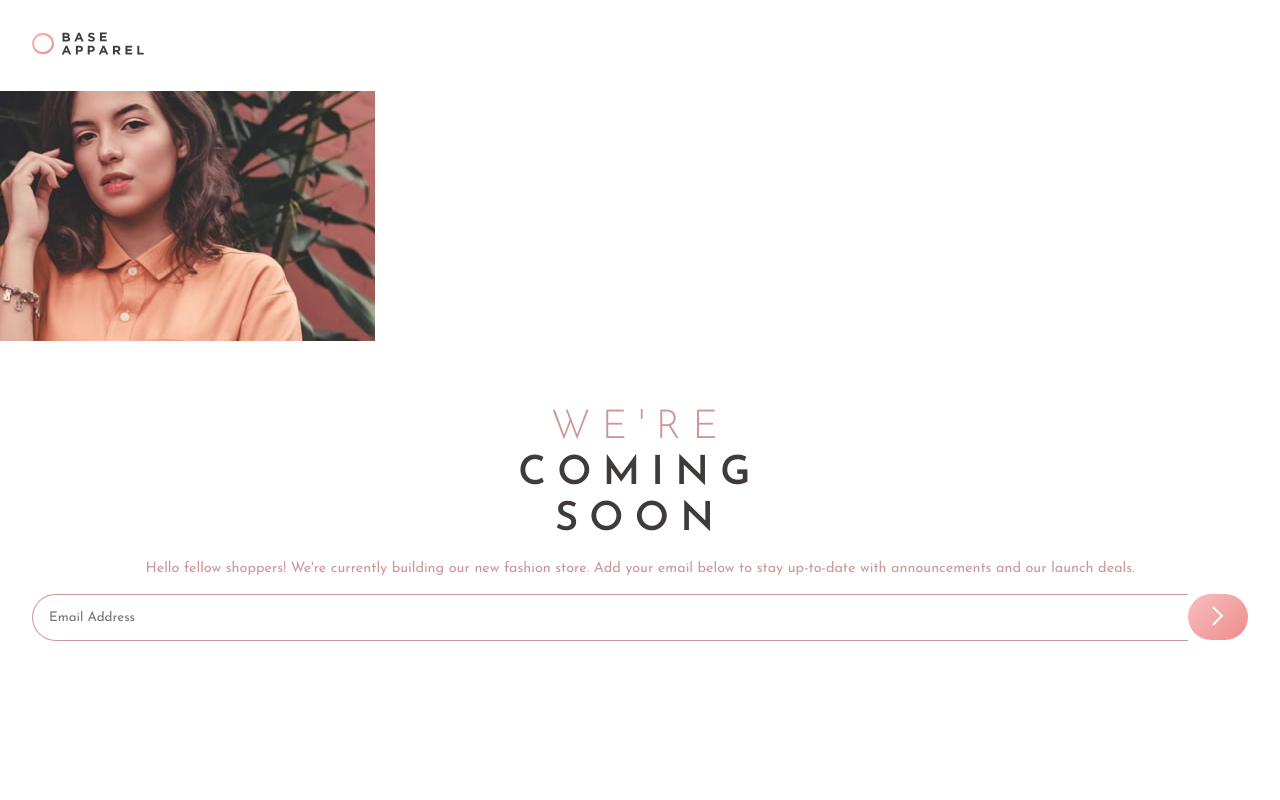
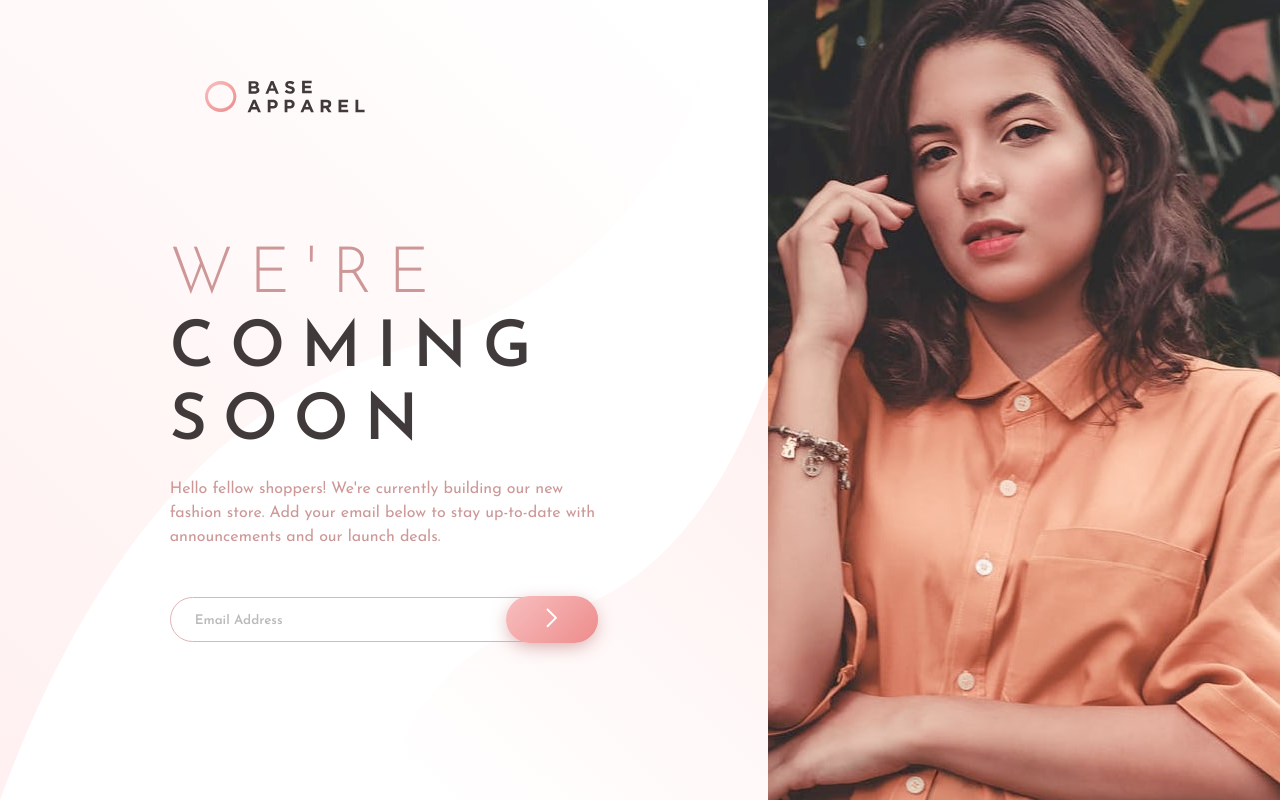
Before and after one commit to DebabrataBanik/base-apparel-coming-soon-master, a plain HTML site: page index.html in a window 1280 px wide. Drawn offline with Linux system fonts and the light colour scheme.

Commit message:
completed

```diff
--- a/index.html
+++ b/index.html
@@ -15,31 +15,36 @@
     rel="stylesheet">
 
   <link rel="stylesheet" href="style.css">
-
+  <script defer src="script.js"></script>
 </head>
 
 <body>
 
   <div class="wrapper">
     <main class="container">
+
       <section class="logo__container">
         <img src="images/logo.svg" alt="logo">
       </section>
-      <section class="hero-image__container">
+
+      <picture class="hero-image__container">
+        <source media="(min-width: 50rem)" srcset="images/hero-desktop.jpg">
         <img src="images/hero-mobile.jpg" alt="hero-image">
-      </section>
+      </picture>
+
       <section class="main-content">
         <h1> <span>WE'RE</span><br> COMING <br> SOON</h1>
         <p>Hello fellow shoppers! We're currently building our new fashion store.
           Add your email below to stay up-to-date with announcements and our launch deals.</p>
 
-        <div class="email__container">
-          <input type="email" placeholder="Email Address">
-          <img class="error" src="images/icon-error.svg" alt="icon-error">
+        <form class="email__container">
+          <input type="text" placeholder="Email Address">
+          <img class="error-icon" src="images/icon-error.svg" alt="icon-error">
           <button class="btn-submit">
             <img class="arrow" src="images/icon-arrow.svg" alt="icon-error">
           </button>
-        </div>
+        </form>
+        <p>Please provide a valid email</p>
       </section>
     </main>
   </div>
--- /dev/null
+++ b/script.js
@@ -0,0 +1,28 @@
+const form = document.querySelector('form');
+
+form.addEventListener('submit', e => {
+  e.preventDefault();
+
+  const email = document.querySelector('input[type="text"]');
+  const error_msg = form.nextElementSibling;
+
+  const error_icon = document.querySelector('.error-icon');
+
+  if (email.value === "" || !validateEmail(email.value)) {
+
+    error_msg.style.display = 'block';
+    error_icon.style.display = 'block';
+    email.classList.add('error');
+  }
+  else {
+    error_msg.style.display = 'none';
+    error_icon.style.display = 'none';
+    email.classList.remove('error');
+  }
+
+})
+
+function validateEmail(email) {
+  const emailPattern = /^[a-zA-Z0-9._-]+@[a-zA-Z0-9.-]+\.[a-zA-Z]{2,}$/;
+  return emailPattern.test(email);
+}
--- a/style.css
+++ b/style.css
@@ -16,9 +16,14 @@
 body{
   margin: 0;
 }
+img{
+  width: 100%;
+  object-fit: cover;
+}
 
 .wrapper{
   min-height: 100vh;
+  background: var(--linear-gradient);
 }
 
 .container{
@@ -60,37 +65,116 @@ p{
   font-weight: 400;
   font-size: 0.9rem;
   line-height: 1.5;
+  margin-bottom: 2rem;
 }
 
 .email__container{
+  position: relative;
   display: flex;
   justify-content: center;
   align-items: center;
+
+  & ~ p{
+    margin: 0.5rem 0 0 1.5rem;
+    font-size: 0.85rem;
+    font-weight: 600;
+    color: var(--soft-red);
+    text-align: left;
+    display: none;
+  }
 }
 
-input[type="email"]{
+input[type="text"]{
   border: 1px solid var(--desaturated-red);
-  padding: 1rem;
-  border-top-left-radius: 50px;
-  border-bottom-left-radius: 50px;
-  border-right: none;
+  padding: 1rem 1rem 0.9rem 1.5rem;
+  font-weight: 600;
+  border-radius: 50px;
   width: 100%;
+  opacity: 0.7;
+  outline: none;
+
+  &::placeholder{
+    accent-color: var(--desaturated-red);
+    opacity: 0.7;
+  }
 }
 
-.error{
+input[type="text"].error{
+  border: 2px solid var(--soft-red) !important;
+}
+
+.error-icon{
+  width: 20px;
+  position: absolute;
+  right: clamp(4.5rem, 15vw, 7rem);
   display: none;
 }
 
 button{
+  position: absolute;
+  right: 0;
   height: 2.9rem;
-  padding-inline: 1.5rem;
+  padding-inline: clamp(1.5rem, 5vw, 2.5rem);
   background: var(--linear-gradient-reverse);
   border: none;
   border-radius: 50px;
+  box-shadow: 0px 5px 20px -4px var(--desaturated-red);
+  outline: none;
   cursor: pointer;
+  transition: all 0.2s;
 
   &:active{
-    background: hsla(0, 36%, 70%, 0.5);
-    box-shadow: 0px 5px 15px -5px var(--soft-red);
+    background: linear-gradient(135deg, hsla(0, 80%, 90%), hsla(0, 74%, 85%));
+    box-shadow: 0px 15px 20px -4px var(--desaturated-red);
+    transform: scale(1.025);
   }
 }
+
+@media (min-width: 50rem){
+  .wrapper{
+    background: url(images/bg-pattern-desktop.svg) no-repeat;
+    background-size: 60% 100%;
+  }
+  .container{
+    display: grid;
+    grid-template-columns: 60% 40%;
+    grid-template-rows: 30% 70%;
+    height: 100vh;
+  }
+
+  .logo__container{
+    grid-column: 1 / 2;
+    grid-row: 1 / 2;
+    padding-block: 5rem;
+    padding-inline: clamp(3rem, 16vw, 20rem);
+
+    & img{
+      width: 10rem;
+    }
+  }
+
+
+  .hero-image__container{
+    grid-column: 2 / 3;
+    grid-row: 1 / 3;
+    width: 100%;
+  }
+
+  .main-content{
+    grid-column: 1 / 2;
+    grid-row: 2 / 3;
+    /* padding-inline: clamp(3rem, 16vw, 20rem); */
+    padding-top: 0;
+    text-align: left;
+    justify-self: center;
+  }
+  h1{
+    font-size: 4rem;
+    letter-spacing: 1rem;
+  }
+  p{
+    font-size: 1rem;
+    margin-bottom: 3rem;
+    max-width: 43ch;
+  }
+}
```
Also changed, not shown: 1 other file.
